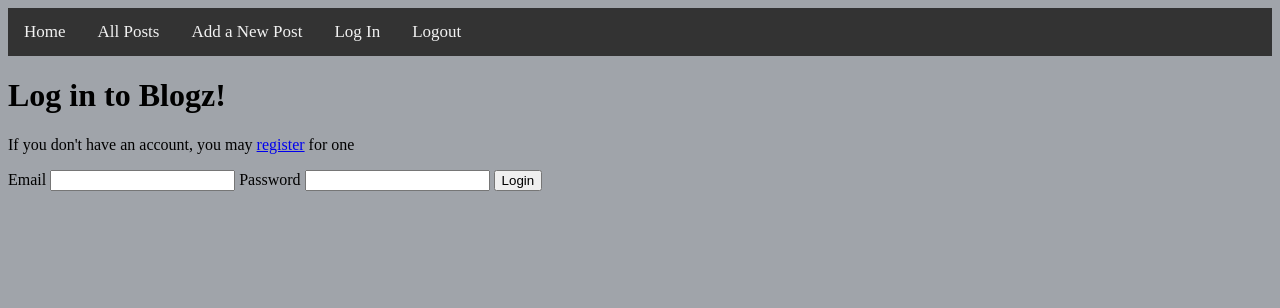
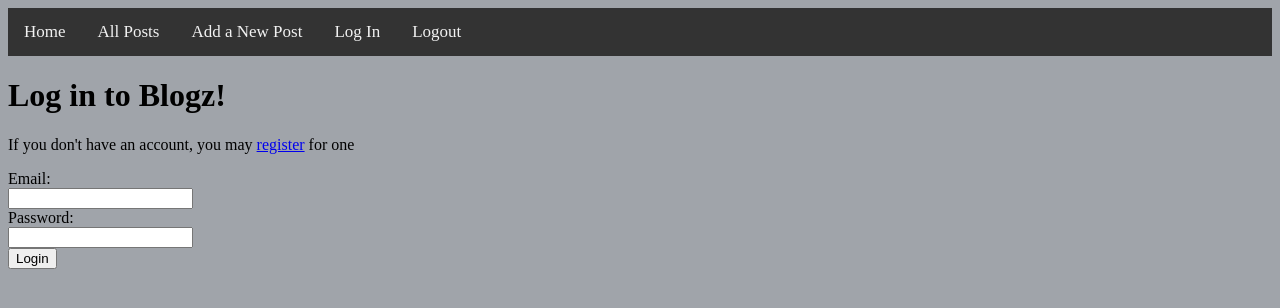
Before and after one commit to reverendin/Blogz, a Flask app: page /login in a window 1280 px wide. Shown: the top 308 px of the page. Run offline with Flask 2, Linux system fonts and the light colour scheme.

Commit message:
added divs for css

```diff
--- a/templates/login.html
+++ b/templates/login.html
@@ -1,13 +1,29 @@
 {% extends "base.html" %}
 
 {% block content %}
+
+    <div class="loghead">
         <h1>Log in to Blogz!</h1>
         <p>If you don't have an account, you may <a href="/register">register</a> for one</p>
+    </div>
     <form action="/login" method="post">
-    <label for="email">Email</label>
+        <div class="logstyle">
+            <div class="item1">
+                <label for="email">Email:</label>
+            </div>
+            <div class="item2">
                 <input name="email" type="email" value="{{ email }}">
-    <label for="password">Password</label>
+            </div>
+            <div class="item3">
+                <label for="password">Password:</label>
+            </div>
+            <div class="item4">
                 <input name="password" type="password">
+            </div>
+            <div class="item5">
                 <input type="submit" value="Login">
+            </div>
+        </div>
     </form>
+
 {% endblock %}
```
Lines whose indentation alone changed are shown as unchanged.
